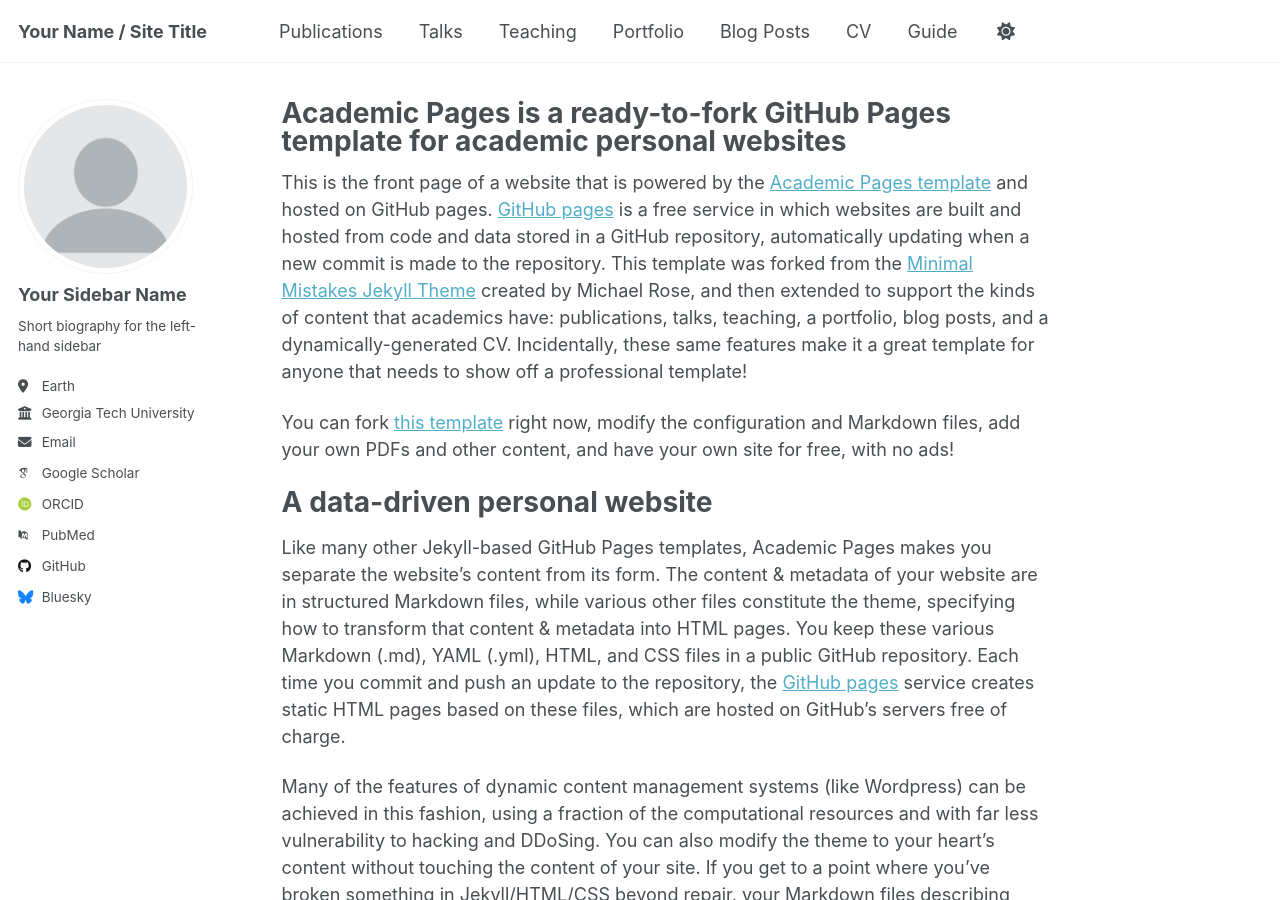
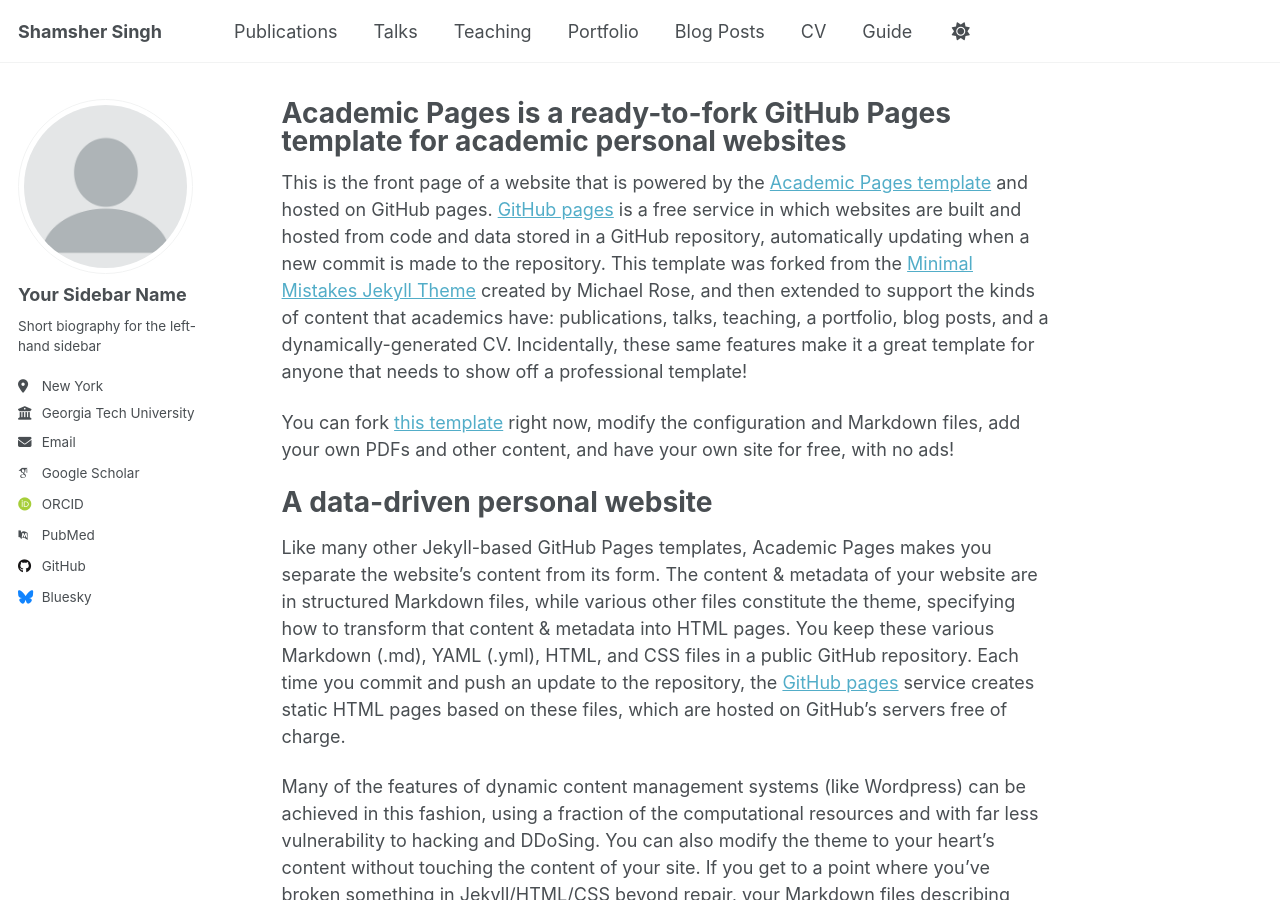
Before and after one commit to ShamsherrSingh/ShamsherSingh.github.io, a Jekyll site: the page built from _pages/about.md, in a window 1280 px wide and 900 px high. Built offline with Jekyll 4.4.1, drawn with Linux system fonts in a browser that asks for light colours; some web fonts are replaced; a script that is not in the unit is left out.

Commit message:
Update _config.yml

```diff
--- a/_config.yml
+++ b/_config.yml
@@ -9,7 +9,7 @@
 # Basic Site Settings
 locale                   : "en-US"
 site_theme               : "default" # Currently available options are "default", "air"
-title                    : "Your Name / Site Title"
+title                    : "Shamsher Singh"
 title_separator          : "-"
 name                     : &name "Shamsher Singh"
 description              : &description "personal description"
@@ -26,10 +26,10 @@ author:
   name             : "Your Sidebar Name"
   pronouns         : # example: "she/her"
   bio              : "Short biography for the left-hand sidebar"
-  location         : "Earth"
+  location         : "New York"
   employer         : "Georgia Tech University"
   uri              : # URL
-  email            : "none@example.org"
+  email            : "Singh.Sham1994@gmail.com"
 
   # Academic websites
   academia         : # URL
```
